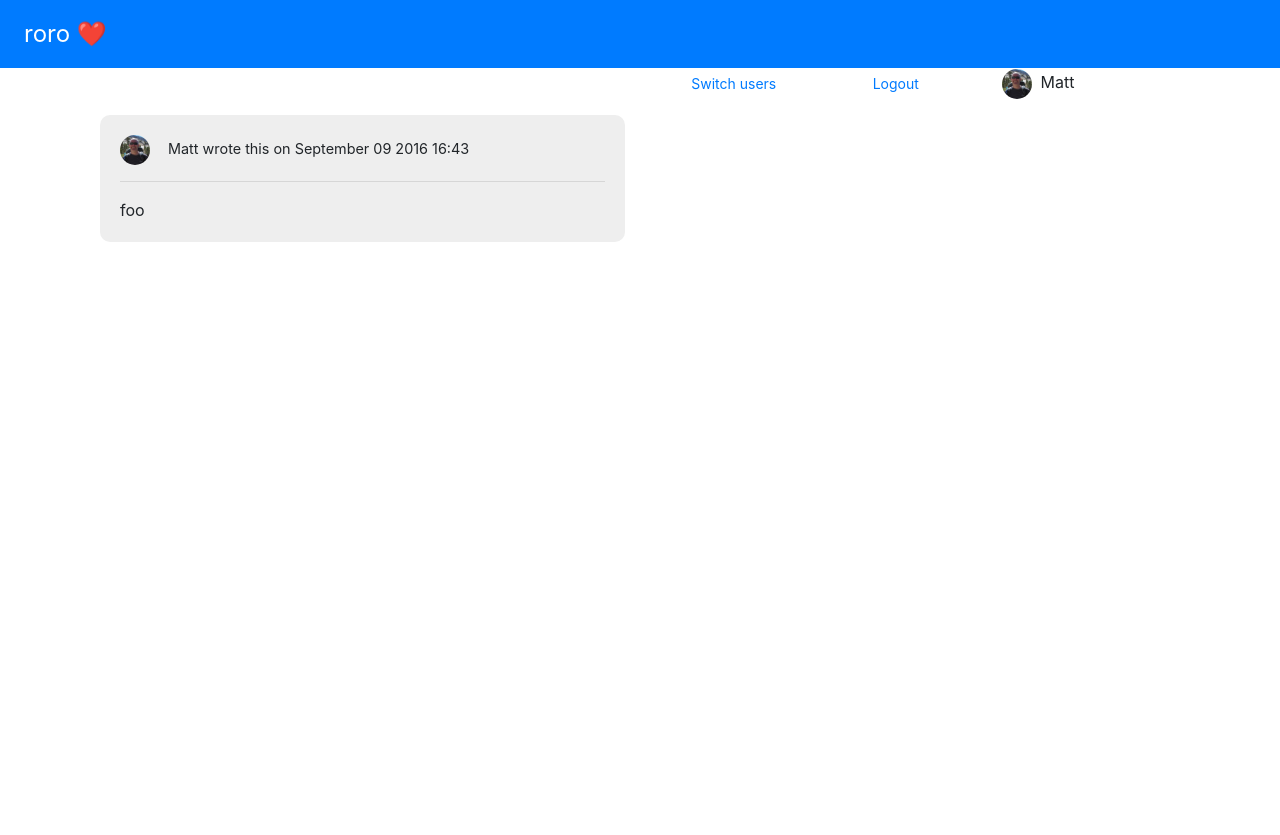
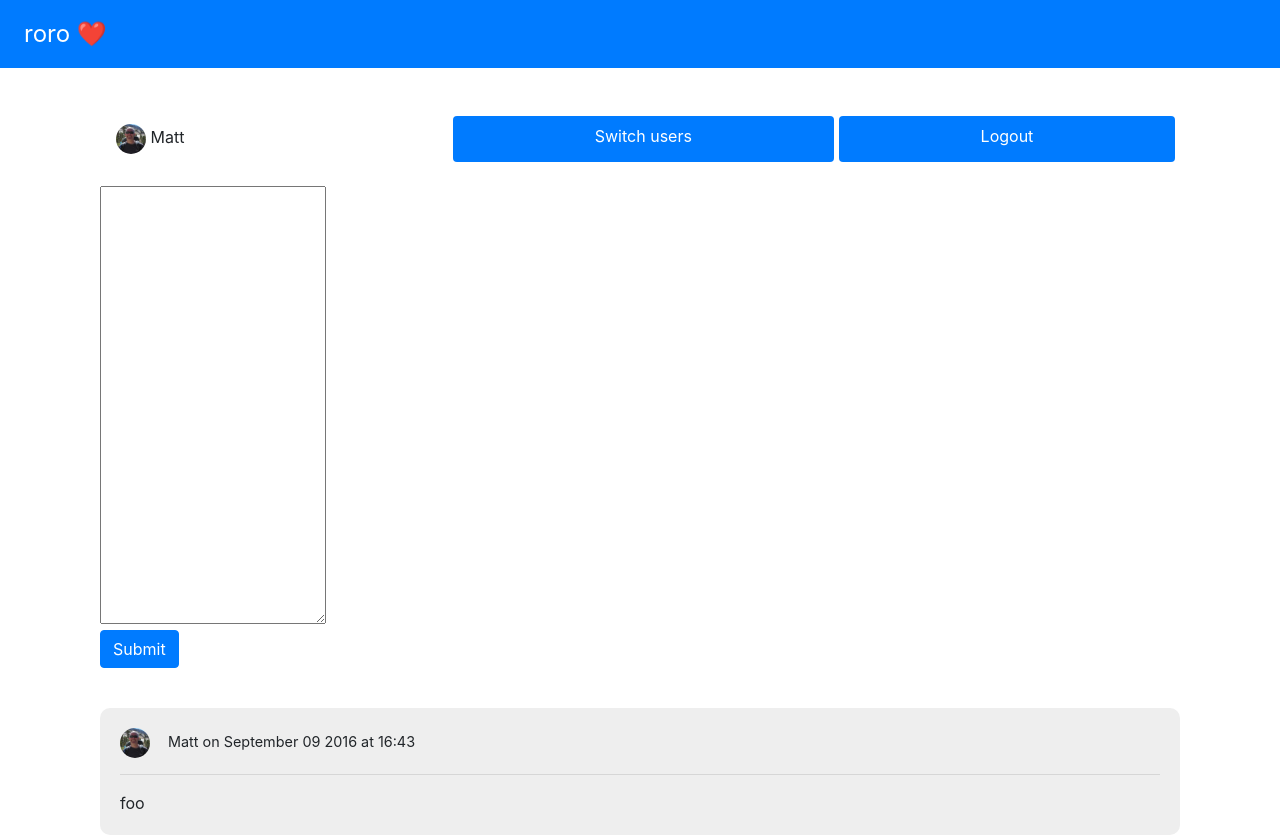
Before and after one commit to mreider/roro, a Flask app: page /messages in a window 1280 px wide. Before the commit the page ends 242 px from the top, so only its background shows below. Run offline with Flask 2, Linux system fonts and the light colour scheme; a user stored in the database is signed in; data comes from the database, SQL or seed files in the repository; some libraries are stand-ins or nearby versions.

Commit message:
bootstrap and summernote

```diff
--- a/main.py
+++ b/main.py
@@ -85,7 +85,7 @@ def messages():
     messages_better_dates = []
     while i < len(messages):
         d = datetime.datetime.strptime(messages[i][2], format)
-        d = d.strftime('%B %m %Y %H:%M')
+        d = d.strftime('%B %m %Y at %H:%M')
         list_o_message_values = (messages[i][0], messages[i][1], d, messages[i][3], messages[i][4], messages[i][5], messages[i][6])
         messages_better_dates.append(list_o_message_values)
         i=i+1
--- a/templates/base.html
+++ b/templates/base.html
@@ -8,14 +8,12 @@
 		<title>roro ❤️</title>
 
     <link rel="stylesheet" href="https://maxcdn.bootstrapcdn.com/bootstrap/4.0.0/css/bootstrap.min.css" integrity="sha384-Gn5384xqQ1aoWXA+058RXPxPg6fy4IWvTNh0E263XmFcJlSAwiGgFAW/dAiS6JXm" crossorigin="anonymous">
-
+		<script src="https://code.jquery.com/jquery-3.2.1.slim.min.js" integrity="sha384-KJ3o2DKtIkvYIK3UENzmM7KCkRr/rE9/Qpg6aAZGJwFDMVNA/GpGFF93hXpG5KkN" crossorigin="anonymous"></script>
+		<script src="https://cdnjs.cloudflare.com/ajax/libs/popper.js/1.12.9/umd/popper.min.js" integrity="sha384-ApNbgh9B+Y1QKtv3Rn7W3mgPxhU9K/ScQsAP7hUibX39j7fakFPskvXusvfa0b4Q" crossorigin="anonymous"></script>
+		<script src="https://maxcdn.bootstrapcdn.com/bootstrap/4.0.0/js/bootstrap.min.js" integrity="sha384-JZR6Spejh4U02d8jOt6vLEHfe/JQGiRRSQQxSfFWpi1MquVdAyjUar5+76PVCmYl" crossorigin="anonymous"></script>
+		<link href="https://cdnjs.cloudflare.com/ajax/libs/summernote/0.8.12/summernote-bs4.css" rel="stylesheet">
+	 <script src="https://cdnjs.cloudflare.com/ajax/libs/summernote/0.8.12/summernote-bs4.js"></script>
     <style>
-      .error {
-        margin: 10px 0px;
-        padding:12px;
-        color: #9F6000;
-        background-color: #FEEFB3;
-      }
       .profile-pic {
         border-radius: 50%;
         object-fit: cover;
@@ -45,10 +43,21 @@
   </ul>
 </nav>
 		<div class="container">
+			<br>
       {% if error %}
-      <p class=error>{{ error }}
+      <p class="alert alert-warning">{{ error }}
       {% endif %}
 			{% block body %}{% endblock %}
 		</div>
 	</body>
+	<script>
+	    $(document).ready(function() {
+	        $('#summernote').summernote({
+					  toolbar: [
+					    ['insert', ['picture','video']],
+							['fontsize', ['24px']]
+					  ]
+					});
+	    });
+	</script>
 </html>
--- a/templates/messages.html
+++ b/templates/messages.html
@@ -1,43 +1,44 @@
 {% extends "base.html" %}
 {% block body %}
 <div class="container">
-  <div>
   <div class="row">
-    <div class="col c4">
-    <span style="width:100%">
-      &nbsp;
-    </span>
-    </div>
-    <div class="col c5">
-      <a href="/?switch=1" class="btn btn-sm btn-a" style="width:30%">
-        Switch users
-      </a>
-      <a href="/logout" class="btn btn-sm btn-a" style="width:30%">
-        Logout
-      </a>
-      &nbsp;&nbsp;&nbsp;&nbsp;
-      <img src="/static/{{user[3]}}" class="profile-pic-small" style="vertical-align:middle">
-      &nbsp;<span style="font-size:100%">{{user[1]}} </span>
+    <div class="col">
+      <br>
+      <nav class="nav nav-pills nav-fill">
+        <span class="nav-item nav-link" style="text-align:left">
+          <img src="/static/{{user[3]}}" class="profile-pic-small" style="vertical-align:middle"> {{user[1]}}
+        </span>
+        <a class="nav-item nav-link  active" href="/?switch=1">Switch users</a>&nbsp;
+        <a class="nav-item nav-link active" href="/logout">Logout</a>&nbsp;
+      </nav>
     </div>
   </div>
+  <div class="row">
+    <div class="col">
+      <br>
+
+		<form id="postForm" action="/messages" method="POST" enctype="multipart/form-data" onsubmit="return postForm()">
+			<fieldset>
+					<textarea class="input-block-level" id="summernote" name="content" rows="18">
+					</textarea>
+			</fieldset>
+			<button type="submit" class="btn btn-primary">Submit</button>
+		</form>
+    <br>
+    </div>
+	</div>
   {% for message in messages %}
-
   <div class="row">
-    <div class="col c8">
+    <div class="col">
     <div class="hero" style="width:100%">
       <img src="/static/{{message[6]}}" class="profile-pic-small" style="vertical-align:middle">
-      &nbsp;&nbsp;&nbsp;<span style="font-size:90%">{{message[4]}} wrote this on {{message[2]}}</span>
-
+      &nbsp;&nbsp;&nbsp;<span style="font-size:90%">{{message[4]}} on {{message[2]}}</span>
       <hr>
       <span>{{message[1]}}</span>
     </div>
     </div>
-    <div class="col c4">
-      &nbsp;
-    </div>
   </div>
 
 {% endfor %}
-  </div>
 </div>
 {% endblock %}
```
Also changed, not shown: templates/index.html (+18 -16 lines).
